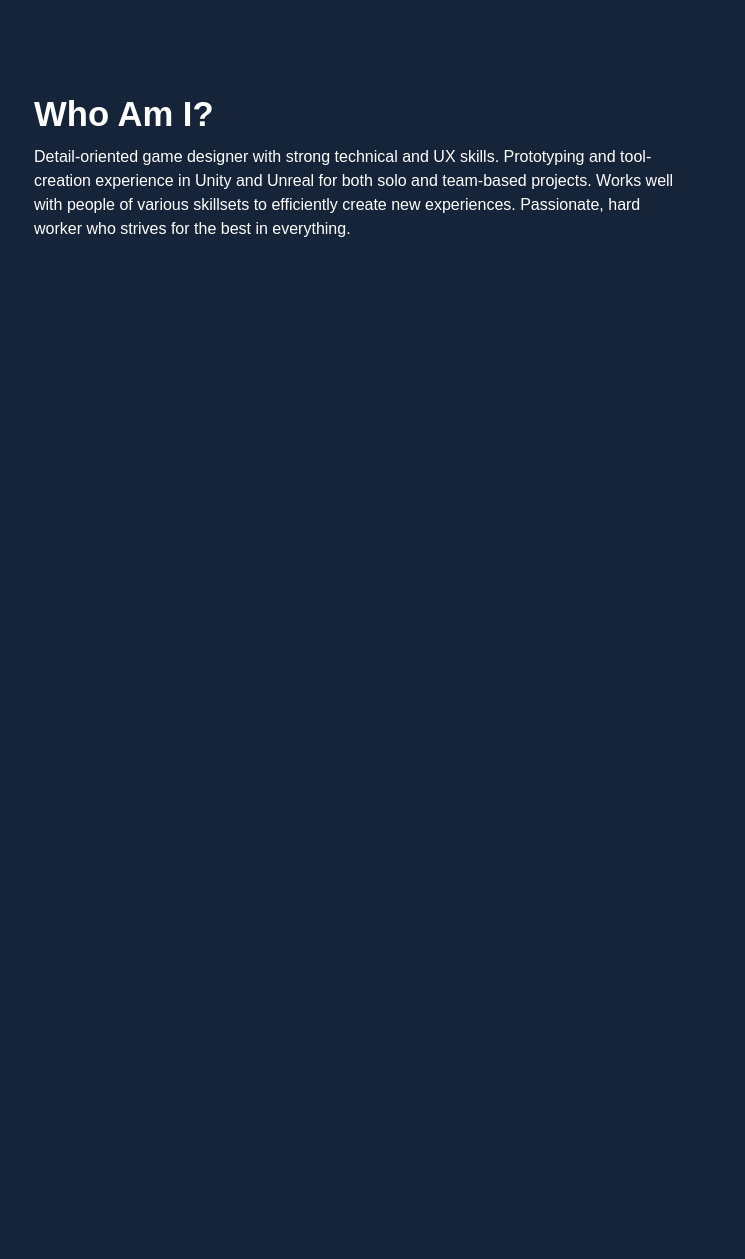
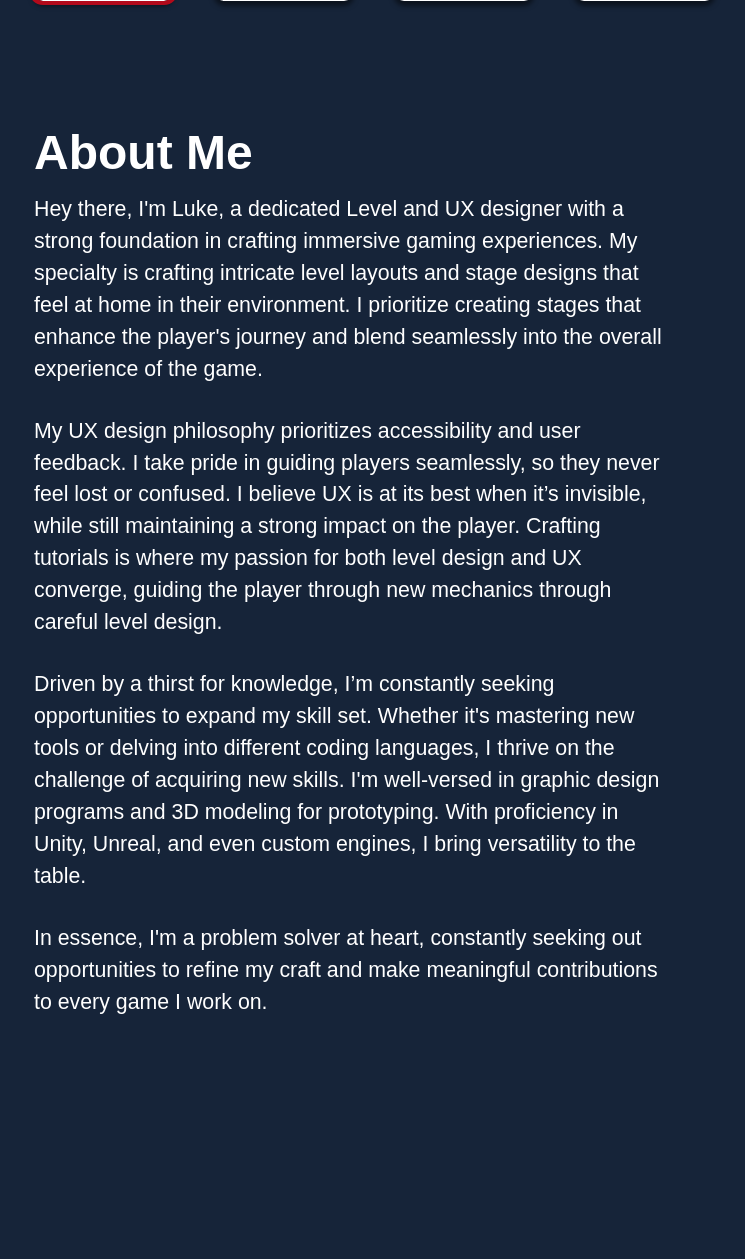
Before and after one commit to drcheesyman/portfolio, a PHP site: page / in a window 1280 px wide. Shown: the part 774-2033 px from the top of the page, without its empty margins (286-1031 px from the left). Before the commit the page ends 1011 px from the top, so only its background shows below. Run offline with PHP 8.4, Linux system fonts and the light colour scheme.

Commit message:
Updated homepage finally

```diff
--- a/index.html
+++ b/index.html
@@ -302,7 +302,7 @@
         }
 
         function setDiv(n, t) {
-            t = 25000;
+            t = 10000;
             duration = t;
             showDivs(n, t);
             clearTimeout(timer);
@@ -419,10 +419,21 @@
     </div>
 
     <section class="content">
-        <h2>Who Am I?</h2>
-        <p>
-            Detail-oriented game designer with strong technical and UX skills. Prototyping and tool-creation experience in Unity and Unreal for both solo and team-based projects. Works well with people of various skillsets to efficiently create new experiences. Passionate, hard worker who strives for the best in everything.
-        </p>
+        <section class="about">
+            <h2>About Me</h2>
+            <p>
+                Hey there, I'm Luke, a dedicated Level and UX designer with a strong foundation in crafting immersive gaming experiences. My specialty is crafting intricate level layouts and stage designs that feel at home in their environment. I prioritize creating stages that enhance the player's journey and blend seamlessly into the overall experience of the game.
+            </p>
+            <p>
+                My UX design philosophy prioritizes accessibility and user feedback. I take pride in guiding players seamlessly, so they never feel lost or confused. I believe UX is at its best when it’s invisible, while still maintaining a strong impact on the player. Crafting tutorials is where my passion for both level design and UX converge, guiding the player through new mechanics through careful level design.
+            </p>
+            <p>
+                Driven by a thirst for knowledge, I’m constantly seeking opportunities to expand my skill set. Whether it's mastering new tools or delving into different coding languages, I thrive on the challenge of acquiring new skills. I'm well-versed in graphic design programs and 3D modeling for prototyping. With proficiency in Unity, Unreal, and even custom engines, I bring versatility to the table.
+            </p>
+            <p>
+                In essence, I'm a problem solver at heart, constantly seeking out opportunities to refine my craft and make meaningful contributions to every game I work on.
+            </p>
+        </section>
 
         <br>
         <br>
--- a/style.css
+++ b/style.css
@@ -84,6 +84,7 @@ header nav
     list-style: none;
     overflow-wrap: anywhere;
     text-wrap: nowrap;
+    white-space: nowrap;
 }
 
 #name-bar ul
@@ -166,6 +167,23 @@ main
     margin-top: 83px;
 }
 
+.about
+{
+    margin: 0;
+    padding: 0;
+}
+
+.content .about h2
+{
+    font-size: 36pt;
+    margin: 80px 0 5px;
+}
+
+.content .about p
+{
+    margin: 0 0 30px;
+}
+
 .content
 {
     padding: 10px 25% 50px;
@@ -174,7 +192,7 @@ main
 
 .content h2
 {
-   font-size: 26pt;
+   font-size: 30pt;
    margin: 80px 0 5px;
 }
 
@@ -193,7 +211,13 @@ main
 
 .content p
 {
+    font-size: 16pt;
     margin: 0;
+}
+
+.content li
+{
+    font-size: 16pt;
 }
 
 .contentPad
@@ -275,7 +299,7 @@ main
 
 .slider-text p
 {
-    font-size: calc(1rem);
+    font-size: 16pt;
     line-height: 1.5;
     margin: 0;
     padding: 0;
@@ -293,13 +317,14 @@ main
 
 .slider-text h2
 {
-    font-size: calc(1.8rem);
+    font-size: 24pt;
     margin: 30px 0 10px;
     padding: 0;
 }
 
 .slider-text li
 {
+    font-size: 16pt;
     padding: 5px 0;
 }
 
@@ -679,7 +704,7 @@ h2
 
 .highlight
 {
-    background-color: #7c704e00;
+    background-color: #68601100;
     padding: 2px 5px;
     margin: -2px -5px;
 }
@@ -687,15 +712,15 @@ h2
 @keyframes highlightFade
 {
     0% {
-        background-color: #7c704eFF;
+        background-color: #686011FF;
     }
 
     50% {
-        background-color: #7c704eFF;
+        background-color: #686011FF;
     }
 
     100% {
-        background-color: #7c704e00;
+        background-color: #68601100;
     }
 }
 
@@ -1158,9 +1183,22 @@ h2
         flex-direction: column;
     }
 
-    .slider-text p, .slider-text h2
+    .slider-text p
     {
+        font-size: 12pt;
         text-align: center;
+
+    }
+
+    .slider-text h2
+    {
+        font-size: 18pt;
+        text-align: center;
+    }
+
+    .slider-text li
+    {
+        font-size: 12pt;
     }
 
     .slider-text section .button
@@ -1248,6 +1286,11 @@ h2
         height: 25vh;
     }
 
+    .content .about h2
+    {
+        font-size: 22pt;
+    }
+
     .content
     {
         padding: 10px 5% 50px;
@@ -1295,3 +1338,11 @@ h2
         margin: 6% auto 0;
     }
 }
+
+@media only screen and (orientation: landscape)
+{
+    .header
+    {
+        position: absolute;
+    }
+}
```
Also changed, not shown: 1 other file.
